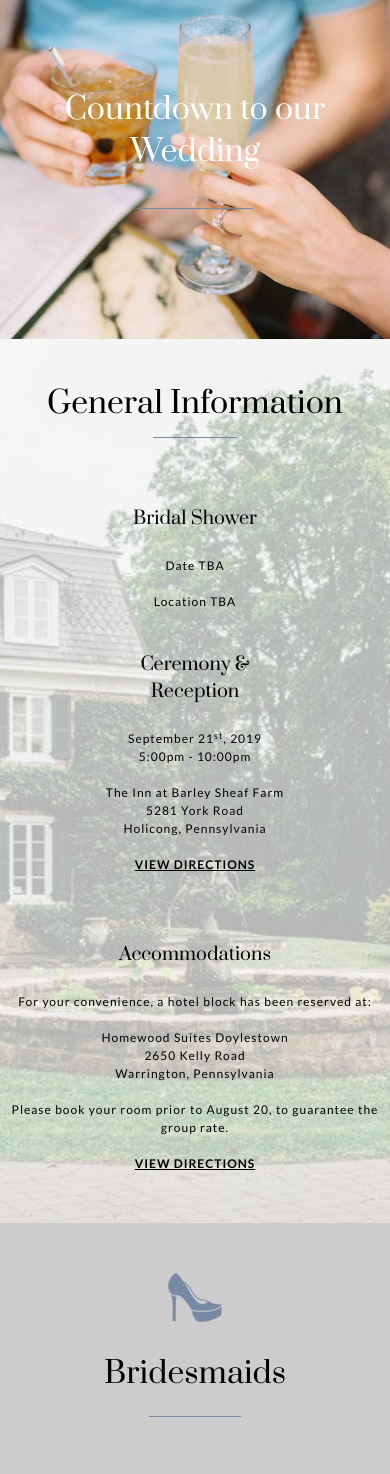
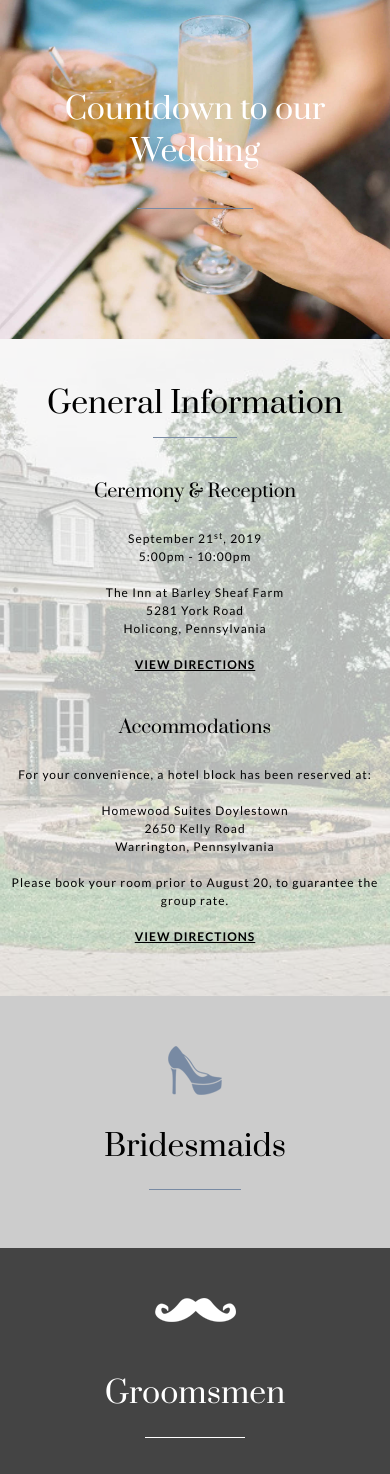
Before and after one commit to broxeph/kylex, a Django app: template templates/home.html in a window 390 px wide. Shown: the part 2479-3953 px from the top of the page. Run offline with Django 3.2, Linux system fonts and the light colour scheme; the template is opened without the code that fills it, so the values that code supplies are empty; some libraries are stand-ins or nearby versions.

Commit message:
Remove bridal shower info; replace Bibou photo with walking photo

```diff
--- a/kylex/constants.py
+++ b/kylex/constants.py
@@ -5,7 +5,7 @@ If Heroku supported Python 3.7, we could put these in DataClasses.
 """
 from django.contrib.staticfiles.templatetags.staticfiles import static
 
-GALLERY = ['dancing', 'kitchen', 'bibou', 'engagement', 'one-water', 'deb', 'sexpod']
+GALLERY = ['dancing', 'kitchen', 'walking', 'engagement', 'one-water', 'deb', 'sexpod']
 
 BRIDESMAIDS = [
     {
--- a/kylex/static/css/style.css
+++ b/kylex/static/css/style.css
@@ -798,12 +798,12 @@ SCHEDULE SECTION
 #schedule .row {
   max-width: 600px;
 }
-#schedule .large-4 {
+#schedule .large-6 {
   text-align: center;
   margin-top: 2rem;
   max-width: 300px;
 }
-#schedule .large-4 > strong {
+#schedule .large-6 > strong {
   display: block;
   font-family: "Prata", serif;
   font-size: 1.125rem;
@@ -811,13 +811,13 @@ SCHEDULE SECTION
   color: black;
   margin-bottom: 1.25rem;
 }
-#schedule .large-4 > img {
+#schedule .large-6 > img {
   -moz-border-radius: 50%;
   -webkit-border-radius: 50%;
   border-radius: 50%;
   border: 6px solid #f3f3f3;
 }
-#schedule .large-4 p {
+#schedule .large-6 p {
   font-family: "Lato", sans-serif;
   font-size: 0.75rem;
   font-weight: 400;
@@ -827,15 +827,15 @@ SCHEDULE SECTION
   margin-bottom: 0;
   line-height: 18px;
 }
-#schedule .large-4 p + p {
+#schedule .large-6 p + p {
   margin-top: 1.1875rem;
 }
-#schedule .large-4 a {
+#schedule .large-6 a {
   font-weight: 700;
   color: black;
   text-decoration: underline;
 }
-#schedule .large-4 a:hover {
+#schedule .large-6 a:hover {
   text-decoration: none;
 }
 
@@ -2497,7 +2497,7 @@ SINGLE POST
   #schedule {
     height: auto;
   }
-  #schedule .large-4 {
+  #schedule .large-6 {
     max-width: none;
   }
   .schedule-content-wrap {
@@ -2587,7 +2587,7 @@ SINGLE POST
     padding-top: 3.125rem;
   }
 
-  #schedule .large-4 {
+  #schedule .large-6 {
     margin-top: 2.5rem;
   }
 
--- a/templates/home.html
+++ b/templates/home.html
@@ -99,17 +99,8 @@
 		<div class="schedule-content-wrap">
 			<h2>General Information</h2>
 			<div class="row">
-				<div class="columns large-4">
-					<strong><br>Bridal Shower</strong>
-					<div class="event-details">
-						<p>
-              Date TBA<br>
-              <br>
-              Location TBA<br>
-					</div><!-- End .event-details -->
-				</div><!-- End .columns.large-4 -->
-				<div class="columns large-4">
-					<strong>Ceremony &<br>Reception</strong>
+				<div class="columns large-6">
+					<strong>Ceremony & Reception</strong>
 					<div class="event-details">
 						<p>
               September 21<sup>st</sup>, 2019<br>
@@ -122,9 +113,9 @@
               <a href="https://www.google.com/maps/place/The+Inn+at+Barley+Sheaf+Farm/@40.335704,-75.044462,17z/data=!4m7!3m6!1s0x0:0x7720f8a04d3c87e9!5m1!1s2018-04-01!8m2!3d40.3357037!4d-75.0444619?hl=en" target="_blank">VIEW DIRECTIONS</a>
             </p>
 					</div><!-- End .event-details -->
-				</div><!-- End .columns.large-4 -->
-				<div class="columns large-4">
-					<strong><br>Accommodations</strong>
+				</div><!-- End .columns.large-6 -->
+				<div class="columns large-6">
+					<strong>Accommodations</strong>
 					<div class="event-details">
 						<p>
               For your convenience, a hotel block has been reserved at:<br>
@@ -138,7 +129,7 @@
               <a href="https://goo.gl/maps/2HetxEi22F92" target="_blank">VIEW DIRECTIONS</a>
             </p>
 					</div><!-- End .event-details -->
-				</div><!-- End .columns.large-4 -->
+				</div><!-- End .columns.large-6 -->
 			</div><!-- End .row -->
 		</div><!-- End .schedule-content-wrap -->
 	</section><!-- End #schedule -->
```
Also changed, not shown: kylex/static/img/bibou.jpg (deleted), kylex/static/img/walking.jpg (added).
